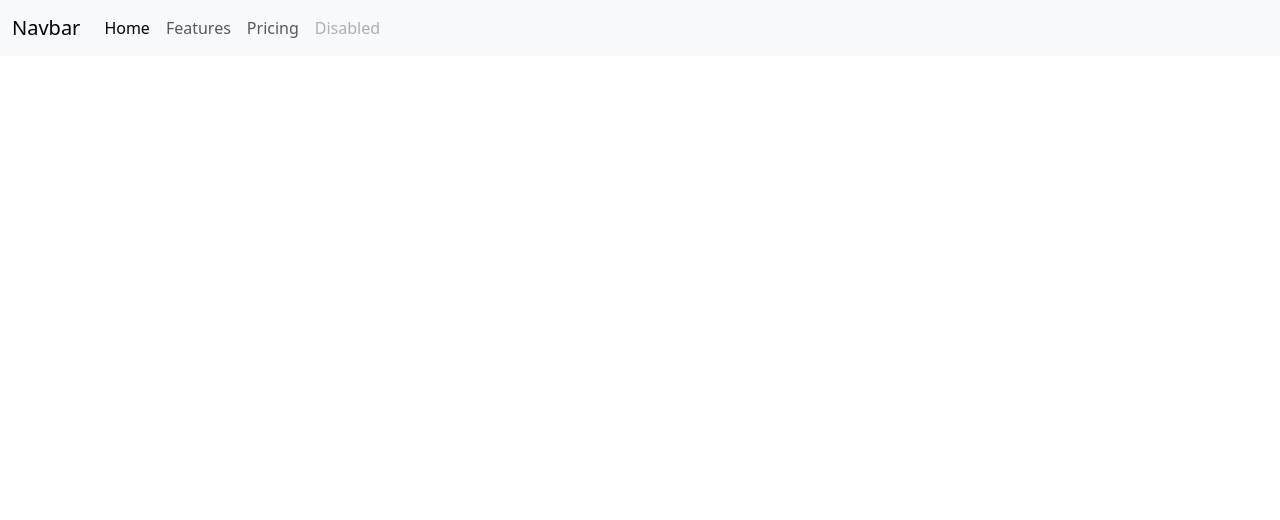
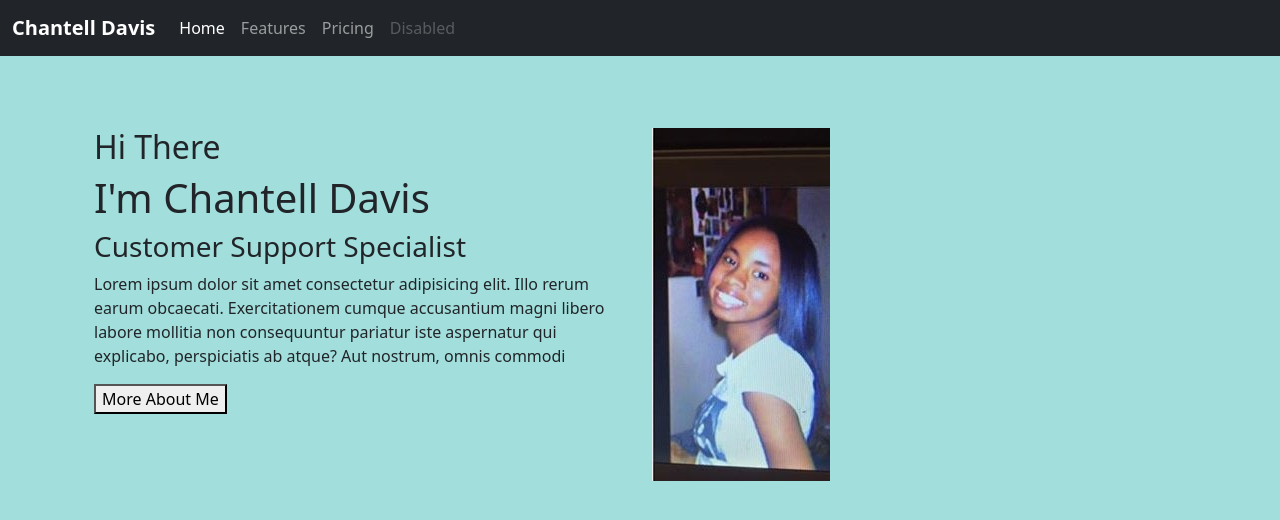
Before and after one commit to ChantellDavis/Resume-Profile, a plain HTML site: page index.html in a window 1280 px wide. Drawn offline with nearby package versions, Linux system fonts and the light colour scheme.

Commit message:
change color of navbar added col to html file

```diff
--- a/index.html
+++ b/index.html
@@ -9,6 +9,8 @@
       integrity="sha384-QWTKZyjpPEjISv5WaRU9OFeRpok6YctnYmDr5pNlyT2bRjXh0JMhjY6hW+ALEwIH"
       crossorigin="anonymous"
     />
+
+    <link rel="stylesheet" href="/src/style.css" />
     <script
       src="https://cdn.jsdelivr.net/npm/bootstrap@5.3.3/dist/js/bootstrap.bundle.min.js"
       integrity="sha384-YvpcrYf0tY3lHB60NNkmXc5s9fDVZLESaAA55NDzOxhy9GkcIdslK1eN7N6jIeHz"
@@ -18,9 +20,9 @@
   </head>
   <body>
     <div>
-      <nav class="navbar navbar-expand-lg bg-body-tertiary sticky-top">
+      <nav class="navbar navbar-expand-lg navbar-dark bg-dark sticky-top">
         <div class="container-fluid">
-          <a class="navbar-brand" href="#">Navbar</a>
+          <a class="navbar-brand fw-bold" href="/index.html">Chantell Davis</a>
           <button
             class="navbar-toggler"
             type="button"
@@ -50,6 +52,29 @@
           </div>
         </div>
       </nav>
+      <div class="container p-4 mt-5">
+        <div class="row">
+          <div class="col-sm-6">
+            <h2>Hi There</h2>
+            <h1>I'm Chantell Davis</h1>
+            <h3>Customer Support Specialist</h3>
+            <p>
+              Lorem ipsum dolor sit amet consectetur adipisicing elit. Illo
+              rerum earum obcaecati. Exercitationem cumque accusantium magni
+              libero labore mollitia non consequuntur pariatur iste aspernatur
+              qui explicabo, perspiciatis ab atque? Aut nostrum, omnis commodi
+            </p>
+            <button>More About Me</button>
+          </div>
+          <div class="col-sm-6">
+            <img
+              src="/images/FB_20151008_17_25_16_Saved_Picture 1.jpg"
+              class="img-fluid"
+              alt="picture of Chantell Davis"
+            />
+          </div>
+        </div>
+      </div>
     </div>
   </body>
 </html>
--- a/src/style.css
+++ b/src/style.css
@@ -0,0 +1,3 @@
+body {
+    background-color: #A2DEDB
+}
```
Also changed, not shown: images/FB_20151008_17_25_16_Saved_Picture 1.jpg (added).
